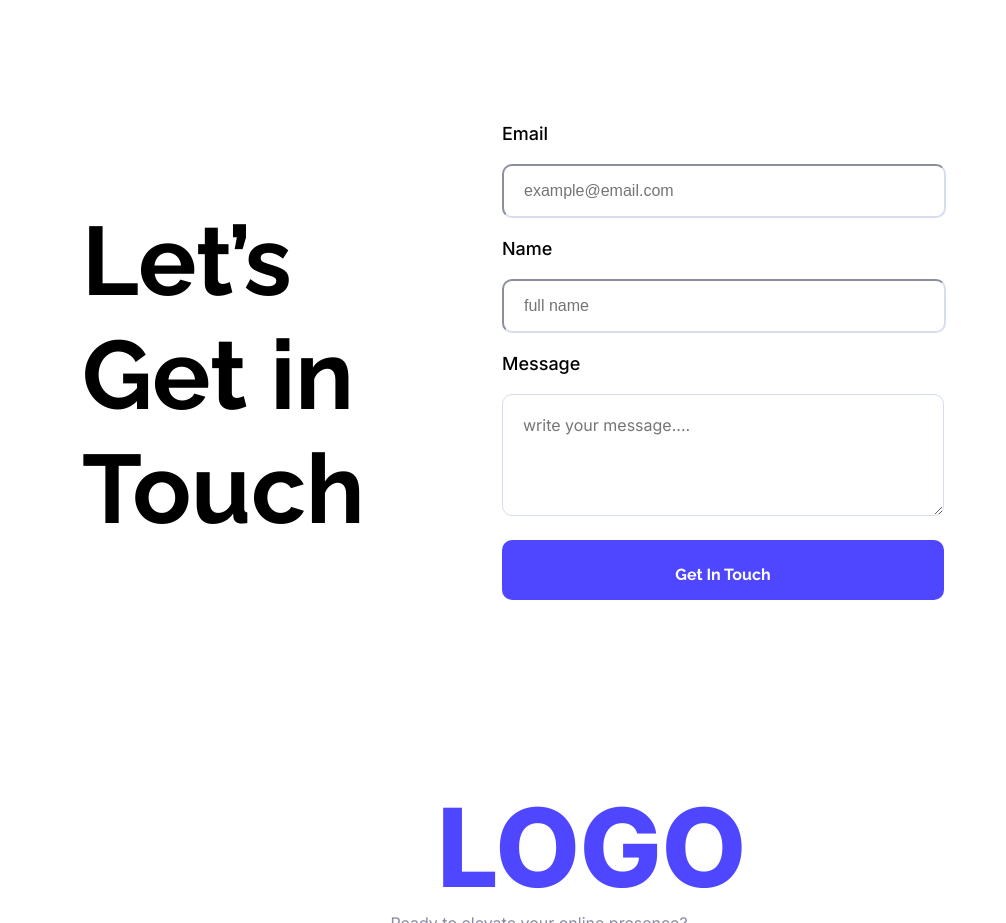
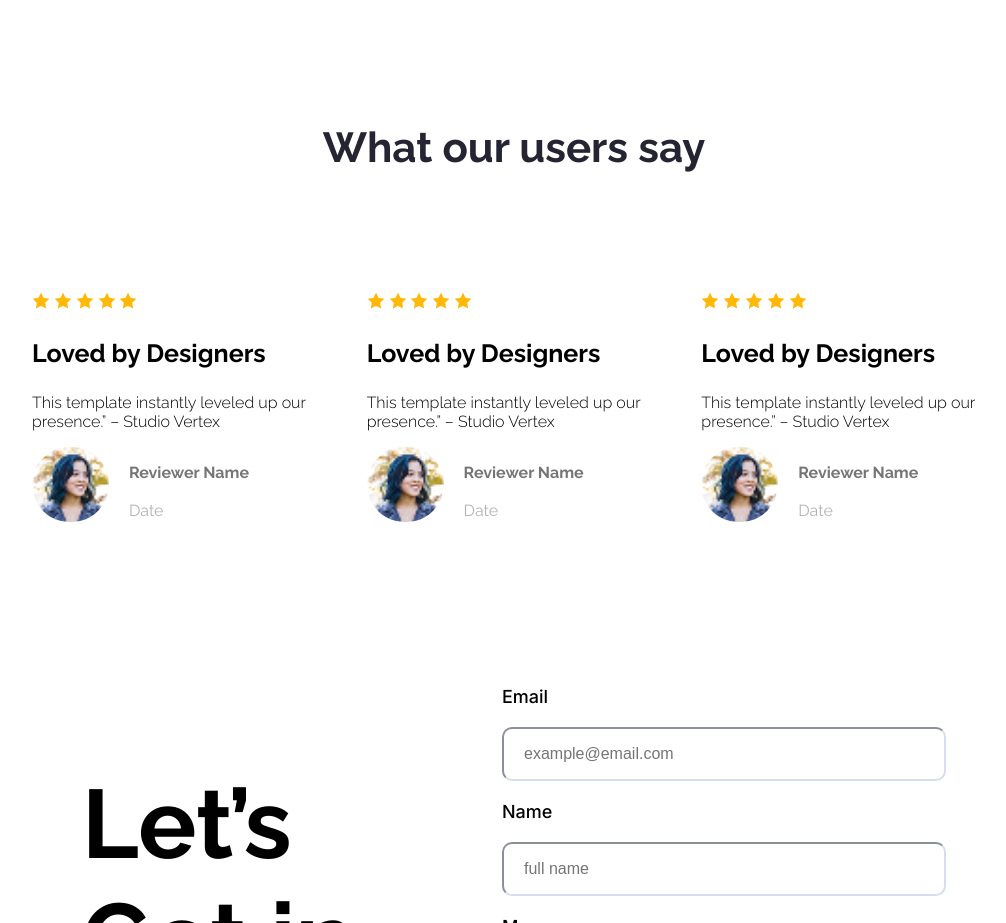
Before and after one commit to itz-Anann/PH-Assignment-1, a plain HTML site: page index.html in a window 1280 px wide. Shown: the part 2280-3203 px from the top of the page, without its empty margins (126-1132 px from the left). Drawn offline with Linux system fonts and the light colour scheme.

Commit message:
challenge part done Alhamdulillah

```diff
--- a/index.html
+++ b/index.html
@@ -21,7 +21,7 @@
   <body class="inter-black">
     <header class="header bg-img">
       <nav>
-        <h3 class="logo-color">LOGO</h3>
+        <h3 class="logo-color h3-nav">LOGO</h3>
         <button class="button-color Button raleway-normal">Sign Up</button>
       </nav>
       <div class="banner raleway-normal">
@@ -65,6 +65,95 @@
             <p class="productive-p">Satisfaction Rate</p>
           </div>
         </div>
+      </section>
+      <section class="raleway-normal">
+        <h3 class="h3-challenge">What our users say</h3>
+        <section class="review-box">
+          <div>
+            <div>
+              <img src="styles/Assets/icon-star.png" alt="" />
+              <img src="styles/Assets/icon-star.png" alt="" />
+              <img src="styles/Assets/icon-star.png" alt="" />
+              <img src="styles/Assets/icon-star.png" alt="" />
+              <img src="styles/Assets/icon-star.png" alt="" />
+              <br />
+              <h3 class="review-h">Loved by Designers</h3>
+
+              <p class="review-p">
+                This template instantly leveled up our presence.” – Studio
+                Vertex
+              </p>
+            </div>
+            <div class="reviewer">
+              <img
+                class="review-avartar"
+                src="styles/Assets/avatar.png"
+                alt=""
+              />
+              <div class="flex-remover">
+                <p class="review-name"><strong>Reviewer Name</strong></p>
+                <br />
+                <p class="review-date">Date</p>
+              </div>
+            </div>
+          </div>
+          <div>
+            <div>
+              <img src="styles/Assets/icon-star.png" alt="" />
+              <img src="styles/Assets/icon-star.png" alt="" />
+              <img src="styles/Assets/icon-star.png" alt="" />
+              <img src="styles/Assets/icon-star.png" alt="" />
+              <img src="styles/Assets/icon-star.png" alt="" />
+              <br />
+              <h3 class="review-h">Loved by Designers</h3>
+
+              <p class="review-p">
+                This template instantly leveled up our presence.” – Studio
+                Vertex
+              </p>
+            </div>
+            <div class="reviewer">
+              <img
+                class="review-avartar"
+                src="styles/Assets/avatar.png"
+                alt=""
+              />
+              <div class="flex-remover">
+                <p class="review-name"><strong>Reviewer Name</strong></p>
+                <br />
+                <p class="review-date">Date</p>
+              </div>
+            </div>
+          </div>
+          <div>
+            <div>
+              <img src="styles/Assets/icon-star.png" alt="" />
+              <img src="styles/Assets/icon-star.png" alt="" />
+              <img src="styles/Assets/icon-star.png" alt="" />
+              <img src="styles/Assets/icon-star.png" alt="" />
+              <img src="styles/Assets/icon-star.png" alt="" />
+              <br />
+              <h3 class="review-h">Loved by Designers</h3>
+
+              <p class="review-p">
+                This template instantly leveled up our presence.” – Studio
+                Vertex
+              </p>
+            </div>
+            <div class="reviewer">
+              <img
+                class="review-avartar"
+                src="styles/Assets/avatar.png"
+                alt=""
+              />
+              <div class="flex-remover">
+                <p class="review-name"><strong>Reviewer Name</strong></p>
+                <br />
+                <p class="review-date">Date</p>
+              </div>
+            </div>
+          </div>
+        </section>
       </section>
       <section class="get-in-touch-parents">
         <section>
--- a/styles/style.css
+++ b/styles/style.css
@@ -16,7 +16,7 @@
   background-image: url("../styles/Assets/Hero-bg.png");
 }
 /* nav section */
-h3 {
+.h3-nav {
   font-weight: 900;
   font-size: xx-large;
   width: 132px;
@@ -194,3 +194,46 @@ h1 {
   margin: 0 30px;
   text-decoration: none;
 }
+/* challengers section */
+.h3-challenge {
+  color: #252432;
+  font-size: 42px;
+  font-weight: bold;
+  text-align: center;
+  margin-bottom: 120px;
+}
+.reviewer {
+  display: flex;
+  gap: 20px;
+}
+
+.review-h {
+  font-size: 25px;
+}
+.review-p {
+  font-weight: 300;
+}
+.flex-remover {
+  flex-direction: column;
+}
+.review-avartar {
+  border-radius: 999px;
+  height: 75px;
+}
+.review-name {
+  color: rgba(117, 117, 117, 1);
+  margin-bottom: 0;
+  font-weight: 500;
+}
+.review-date {
+  color: rgba(179, 179, 179, 1);
+  font-weight: 400;
+  margin-top: 0;
+}
+.review-box {
+  display: flex;
+  gap: 40px;
+  margin-left: 150px;
+  margin-right: 150px;
+  margin-bottom: 150px;
+}
```
Also changed, not shown: styles/images/icons8-star-48.png (added).
